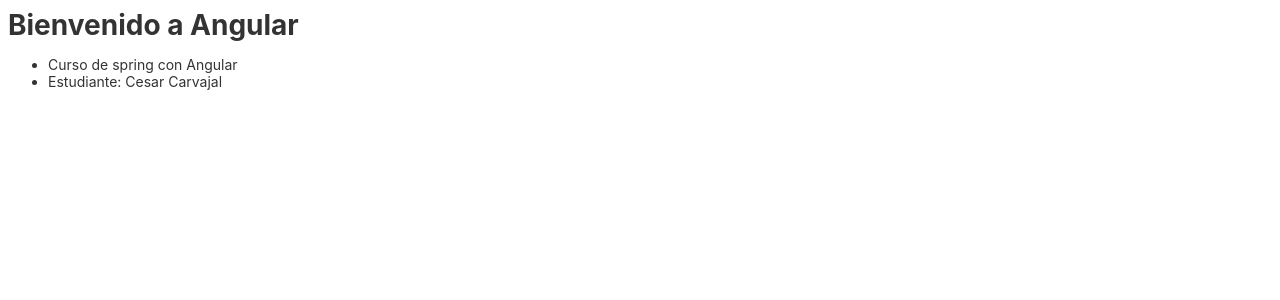
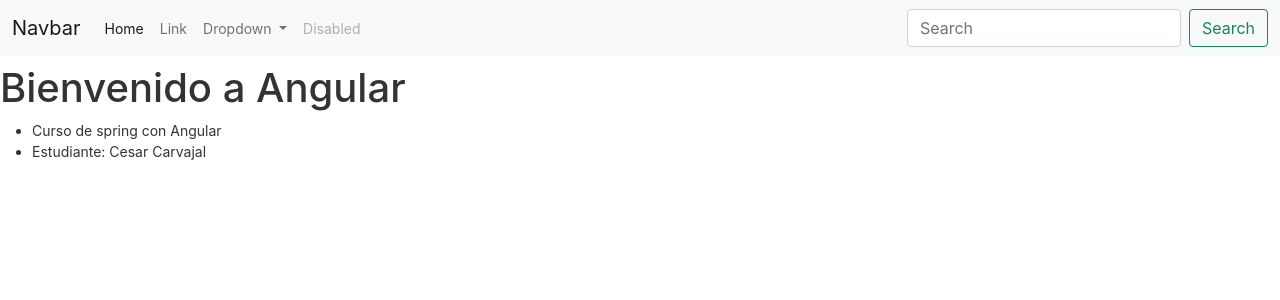
Before and after one commit to cesardavid26/Angular-Spring, an Angular app: page / in a window 1280 px wide. Shown: the top 300 px of the page. Built offline with nearby package versions, Linux system fonts and the light colour scheme.

Commit message:
integrando Bootstrap con Angular

```diff
--- a/src/app/app.component.html
+++ b/src/app/app.component.html
@@ -299,12 +299,47 @@
 </style>
 
 <!-- Toolbar -->
-
+<nav class="navbar navbar-expand-lg navbar-light bg-light">
+  <div class="container-fluid">
+    <a class="navbar-brand" href="#">Navbar</a>
+    <button class="navbar-toggler" type="button" data-bs-toggle="collapse" data-bs-target="#navbarSupportedContent" aria-controls="navbarSupportedContent" aria-expanded="false" aria-label="Toggle navigation">
+      <span class="navbar-toggler-icon"></span>
+    </button>
+    <div class="collapse navbar-collapse" id="navbarSupportedContent">
+      <ul class="navbar-nav me-auto mb-2 mb-lg-0">
+        <li class="nav-item">
+          <a class="nav-link active" aria-current="page" href="#">Home</a>
+        </li>
+        <li class="nav-item">
+          <a class="nav-link" href="#">Link</a>
+        </li>
+        <li class="nav-item dropdown">
+          <a class="nav-link dropdown-toggle" href="#" id="navbarDropdown" role="button" data-bs-toggle="dropdown" aria-expanded="false">
+            Dropdown
+          </a>
+          <ul class="dropdown-menu" aria-labelledby="navbarDropdown">
+            <li><a class="dropdown-item" href="#">Action</a></li>
+            <li><a class="dropdown-item" href="#">Another action</a></li>
+            <li><hr class="dropdown-divider"></li>
+            <li><a class="dropdown-item" href="#">Something else here</a></li>
+          </ul>
+        </li>
+        <li class="nav-item">
+          <a class="nav-link disabled" href="#" tabindex="-1" aria-disabled="true">Disabled</a>
+        </li>
+      </ul>
+      <form class="d-flex">
+        <input class="form-control me-2" type="search" placeholder="Search" aria-label="Search">
+        <button class="btn btn-outline-success" type="submit">Search</button>
+      </form>
+    </div>
+  </div>
+</nav>
 
     <h1>{{ title }}</h1>
 
     <ul>
-      <li>{{curso}}</li>
+      <li>{{curso }}</li>
       <li>Estudiante: {{estudiante}}</li>
     </ul>
 
--- a/src/index.html
+++ b/src/index.html
@@ -6,8 +6,13 @@
   <base href="/">
   <meta name="viewport" content="width=device-width, initial-scale=1">
   <link rel="icon" type="image/x-icon" href="favicon.ico">
-</head>
+  <link href="https://cdn.jsdelivr.net/npm/bootstrap@5.0.0-beta2/dist/css/bootstrap.min.css" rel="stylesheet" integrity="sha384-BmbxuPwQa2lc/FVzBcNJ7UAyJxM6wuqIj61tLrc4wSX0szH/Ev+nYRRuWlolflfl" crossorigin="anonymous">
+  </head>
 <body>
   <app-root></app-root>
+  <script src="https://cdn.jsdelivr.net/npm/@popperjs/core@2.6.0/dist/umd/popper.min.js" integrity="sha384-KsvD1yqQ1/1+IA7gi3P0tyJcT3vR+NdBTt13hSJ2lnve8agRGXTTyNaBYmCR/Nwi" crossorigin="anonymous"></script>
+<script src="https://cdn.jsdelivr.net/npm/bootstrap@5.0.0-beta2/dist/js/bootstrap.min.js" integrity="sha384-nsg8ua9HAw1y0W1btsyWgBklPnCUAFLuTMS2G72MMONqmOymq585AcH49TLBQObG" crossorigin="anonymous"></script>
+  <script src="https://cdn.jsdelivr.net/npm/bootstrap@5.0.0-beta2/dist/js/bootstrap.bundle.min.js" integrity="sha384-b5kHyXgcpbZJO/tY9Ul7kGkf1S0CWuKcCD38l8YkeH8z8QjE0GmW1gYU5S9FOnJ0" crossorigin="anonymous"></script>
+
 </body>
 </html>
```
